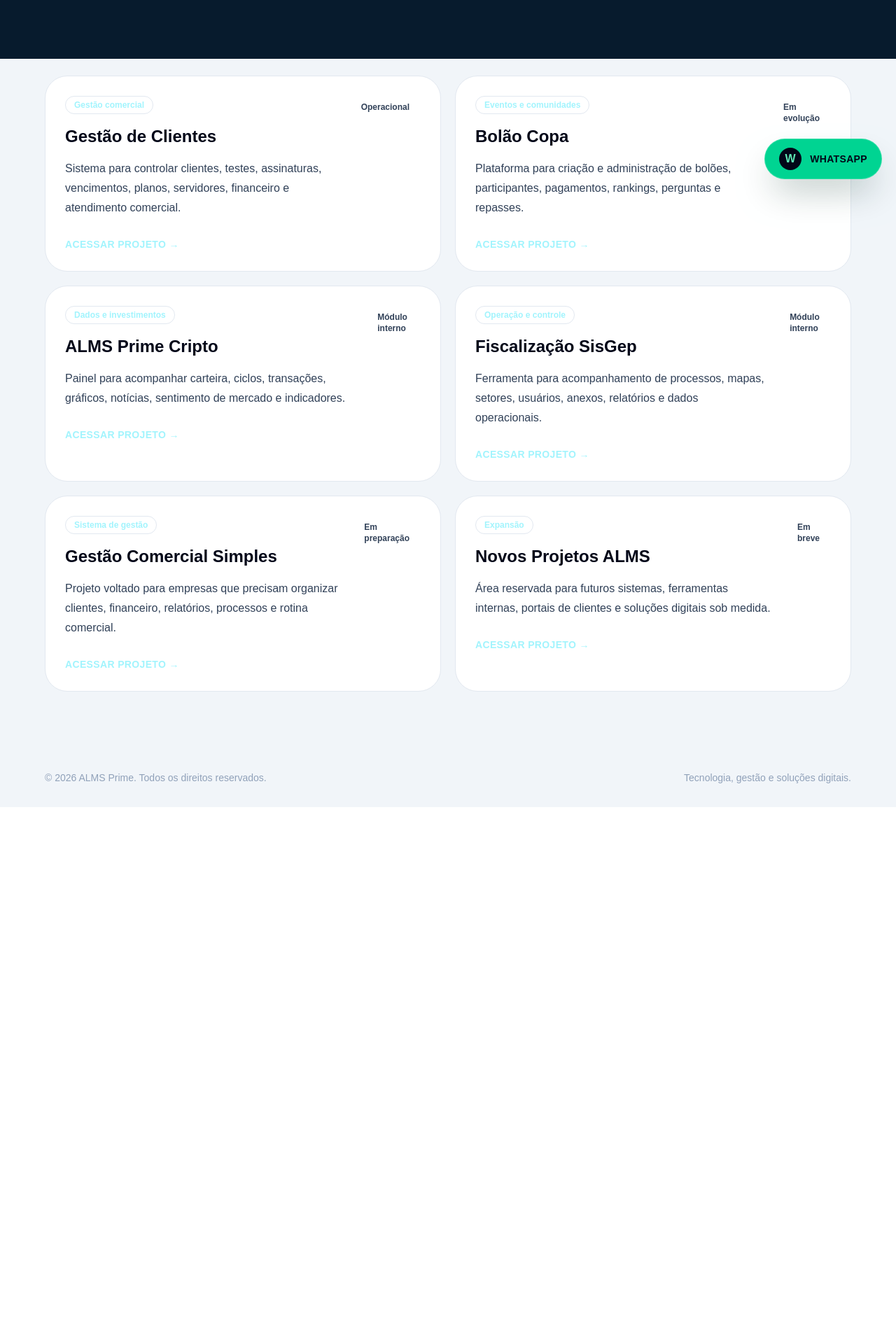
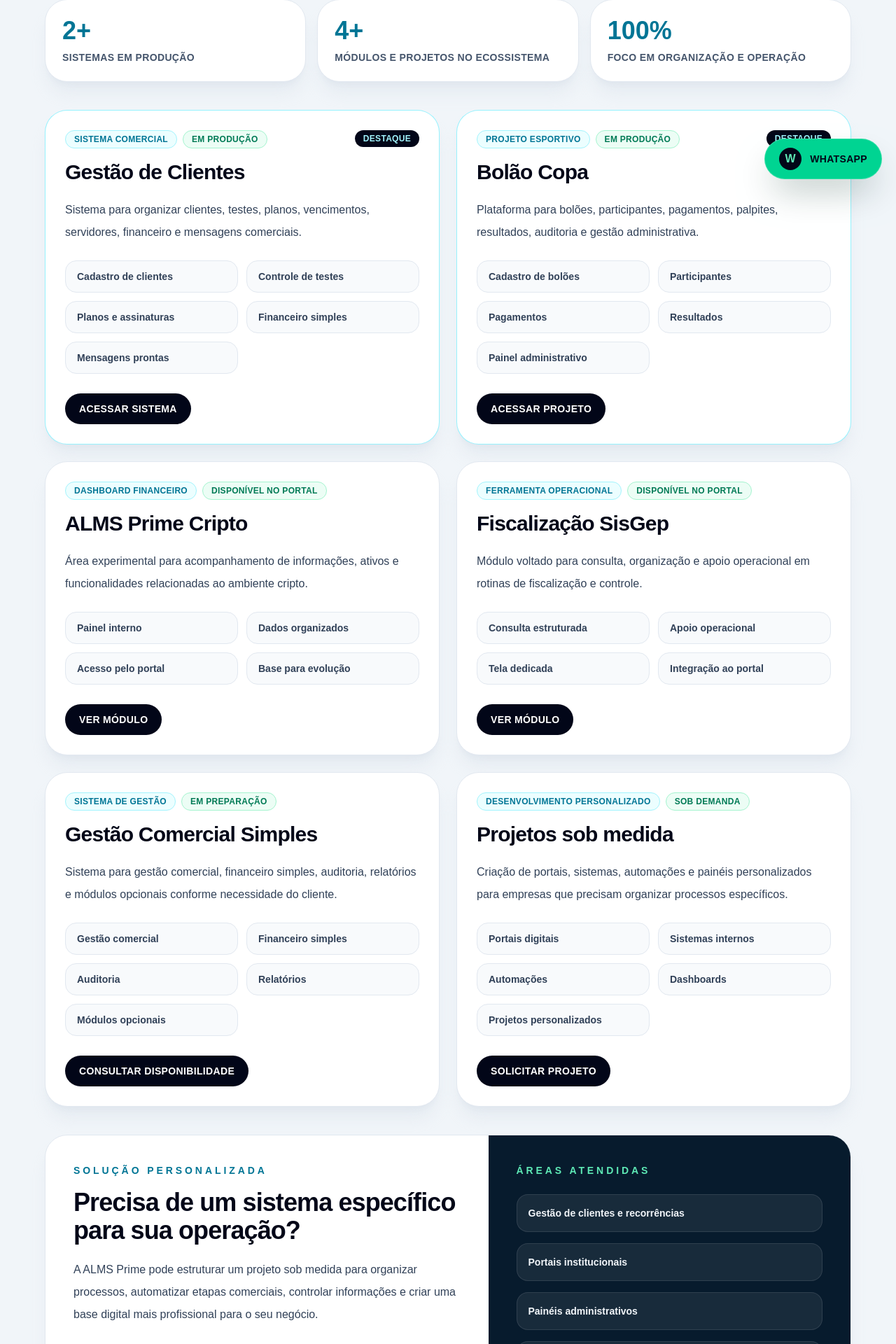
Before and after one commit to mendesrogerm/alms-prime-portal, a Next.js app: page /sistemas in a window 1280 px wide. Shown: the part 524-2444 px from the top of the page at 70% size. Before the commit the page ends 1677 px from the top, so only its background shows below. Built offline with nearby package versions, Linux system fonts and the light colour scheme.

Commit message:
Melhorar vitrine de sistemas do portal

```diff
--- a/src/app/sistemas/page.tsx
+++ b/src/app/sistemas/page.tsx
@@ -5,51 +5,124 @@ import { SiteHeader } from "../../components/SiteHeader";
 const sistemas = [
   {
     nome: "Gestão de Clientes",
-    categoria: "Gestão comercial",
+    categoria: "Sistema comercial",
+    status: "Em produção",
     descricao:
-      "Sistema para controlar clientes, testes, assinaturas, vencimentos, planos, servidores, financeiro e atendimento comercial.",
+      "Sistema para organizar clientes, testes, planos, vencimentos, servidores, financeiro e mensagens comerciais.",
+    recursos: [
+      "Cadastro de clientes",
+      "Controle de testes",
+      "Planos e assinaturas",
+      "Financeiro simples",
+      "Mensagens prontas",
+    ],
     href: "https://clientes.almsprime.com.br",
-    status: "Operacional",
+    cta: "Acessar sistema",
+    externo: true,
+    destaque: true,
   },
   {
     nome: "Bolão Copa",
-    categoria: "Eventos e comunidades",
+    categoria: "Projeto esportivo",
+    status: "Em produção",
     descricao:
-      "Plataforma para criação e administração de bolões, participantes, pagamentos, rankings, perguntas e repasses.",
+      "Plataforma para bolões, participantes, pagamentos, palpites, resultados, auditoria e gestão administrativa.",
+    recursos: [
+      "Cadastro de bolões",
+      "Participantes",
+      "Pagamentos",
+      "Resultados",
+      "Painel administrativo",
+    ],
     href: "https://bolao.almsprime.com.br",
-    status: "Em evolução",
+    cta: "Acessar projeto",
+    externo: true,
+    destaque: true,
   },
   {
     nome: "ALMS Prime Cripto",
-    categoria: "Dados e investimentos",
+    categoria: "Dashboard financeiro",
+    status: "Disponível no portal",
     descricao:
-      "Painel para acompanhar carteira, ciclos, transações, gráficos, notícias, sentimento de mercado e indicadores.",
+      "Área experimental para acompanhamento de informações, ativos e funcionalidades relacionadas ao ambiente cripto.",
+    recursos: [
+      "Painel interno",
+      "Dados organizados",
+      "Acesso pelo portal",
+      "Base para evolução",
+    ],
     href: "/cripto",
-    status: "Módulo interno",
+    cta: "Ver módulo",
+    externo: false,
+    destaque: false,
   },
   {
     nome: "Fiscalização SisGep",
-    categoria: "Operação e controle",
+    categoria: "Ferramenta operacional",
+    status: "Disponível no portal",
     descricao:
-      "Ferramenta para acompanhamento de processos, mapas, setores, usuários, anexos, relatórios e dados operacionais.",
+      "Módulo voltado para consulta, organização e apoio operacional em rotinas de fiscalização e controle.",
+    recursos: [
+      "Consulta estruturada",
+      "Apoio operacional",
+      "Tela dedicada",
+      "Integração ao portal",
+    ],
     href: "/fiscalizacao",
-    status: "Módulo interno",
+    cta: "Ver módulo",
+    externo: false,
+    destaque: false,
   },
   {
     nome: "Gestão Comercial Simples",
     categoria: "Sistema de gestão",
+    status: "Em preparação",
     descricao:
-      "Projeto voltado para empresas que precisam organizar clientes, financeiro, relatórios, processos e rotina comercial.",
-    href: "#",
-    status: "Em preparação",
+      "Sistema para gestão comercial, financeiro simples, auditoria, relatórios e módulos opcionais conforme necessidade do cliente.",
+    recursos: [
+      "Gestão comercial",
+      "Financeiro simples",
+      "Auditoria",
+      "Relatórios",
+      "Módulos opcionais",
+    ],
+    href: "https://wa.me/5511964073364?text=Ol%C3%A1%2C%20gostaria%20de%20saber%20mais%20sobre%20o%20sistema%20Gest%C3%A3o%20Comercial%20Simples.",
+    cta: "Consultar disponibilidade",
+    externo: true,
+    destaque: false,
   },
   {
-    nome: "Novos Projetos ALMS",
-    categoria: "Expansão",
+    nome: "Projetos sob medida",
+    categoria: "Desenvolvimento personalizado",
+    status: "Sob demanda",
     descricao:
-      "Área reservada para futuros sistemas, ferramentas internas, portais de clientes e soluções digitais sob medida.",
-    href: "#",
-    status: "Em breve",
+      "Criação de portais, sistemas, automações e painéis personalizados para empresas que precisam organizar processos específicos.",
+    recursos: [
+      "Portais digitais",
+      "Sistemas internos",
+      "Automações",
+      "Dashboards",
+      "Projetos personalizados",
+    ],
+    href: "https://wa.me/5511964073364?text=Ol%C3%A1%2C%20gostaria%20de%20conversar%20sobre%20um%20projeto%20sob%20medida%20com%20a%20ALMS%20Prime.",
+    cta: "Solicitar projeto",
+    externo: true,
+    destaque: false,
+  },
+];
+
+const indicadores = [
+  {
+    numero: "2+",
+    texto: "sistemas em produção",
+  },
+  {
+    numero: "4+",
+    texto: "módulos e projetos no ecossistema",
+  },
+  {
+    numero: "100%",
+    texto: "foco em organização e operação",
   },
 ];
 
@@ -57,45 +130,144 @@ export default function SistemasPage() {
   return (
     <main className="min-h-screen bg-slate-100 text-slate-950">
       <section className="relative overflow-hidden bg-[#071b2d] px-6 py-6 text-white sm:px-10 lg:px-16">
-        <div className="absolute inset-0 -z-10 bg-[radial-gradient(circle_at_top_left,rgba(34,211,238,0.20),transparent_34%),radial-gradient(circle_at_bottom_right,rgba(16,185,129,0.14),transparent_34%),linear-gradient(135deg,#020617_0%,#07111f_52%,#020617_100%)]" />
+        <div className="absolute inset-0 bg-[radial-gradient(circle_at_top_left,rgba(34,211,238,0.26),transparent_34%),radial-gradient(circle_at_top_right,rgba(16,185,129,0.22),transparent_32%),linear-gradient(135deg,#082033_0%,#0d3148_52%,#061728_100%)]" />
 
-        <SiteHeader />
+        <div className="relative">
+          <SiteHeader />
 
-        <PageHero
-          eyebrow="Sistemas ALMS Prime"
-          title="Um ecossistema de projetos digitais conectados à operação."
-          description="Esta área reúne os sistemas, módulos e projetos da ALMS Prime. A ideia é centralizar tudo em um único portal institucional, deixando cada solução organizada, acessível e pronta para evolução."
-        />
+          <PageHero
+            eyebrow="Sistemas"
+            title="Produtos digitais da ALMS Prime"
+            description="Conheça os sistemas, módulos e projetos digitais que fazem parte do ecossistema ALMS Prime para gestão, operação, controle e crescimento."
+          />
+        </div>
       </section>
 
       <section className="-mt-6 px-6 pb-20 pt-12 sm:px-10 lg:px-16">
-        <div className="mx-auto grid max-w-7xl gap-5 lg:grid-cols-2">
+        <div className="mx-auto grid max-w-7xl gap-4 sm:grid-cols-3">
+          {indicadores.map((item) => (
+            <div
+              key={item.texto}
+              className="rounded-[2rem] border border-slate-200 bg-white p-6 shadow-xl shadow-slate-300/30"
+            >
+              <p className="text-4xl font-black text-cyan-700">{item.numero}</p>
+              <p className="mt-2 text-sm font-bold uppercase tracking-wide text-slate-600">
+                {item.texto}
+              </p>
+            </div>
+          ))}
+        </div>
+
+        <div className="mx-auto mt-10 grid max-w-7xl gap-6 lg:grid-cols-2">
           {sistemas.map((sistema) => (
             <a
               key={sistema.nome}
               href={sistema.href}
-              className="group rounded-[2rem] border border-slate-200 bg-white p-7 transition hover:-translate-y-1 hover:border-cyan-300/50 hover:bg-cyan-300/10"
+              target={sistema.externo ? "_blank" : undefined}
+              rel={sistema.externo ? "noreferrer" : undefined}
+              className={`group rounded-[2rem] border bg-white p-7 shadow-xl shadow-slate-300/30 transition hover:-translate-y-1 hover:shadow-2xl ${
+                sistema.destaque
+                  ? "border-cyan-300/60"
+                  : "border-slate-200 hover:border-cyan-300/60"
+              }`}
             >
-              <div className="flex flex-col gap-5 sm:flex-row sm:items-start sm:justify-between">
+              <div className="flex flex-col gap-4 sm:flex-row sm:items-start sm:justify-between">
                 <div>
-                  <div className="mb-4 inline-flex rounded-full border border-slate-200 px-3 py-1 text-xs font-bold text-cyan-200">
-                    {sistema.categoria}
+                  <div className="mb-4 flex flex-wrap gap-2">
+                    <span className="rounded-full border border-cyan-200 bg-cyan-50 px-3 py-1 text-xs font-black uppercase tracking-wide text-cyan-700">
+                      {sistema.categoria}
+                    </span>
+
+                    <span className="rounded-full border border-emerald-200 bg-emerald-50 px-3 py-1 text-xs font-black uppercase tracking-wide text-emerald-700">
+                      {sistema.status}
+                    </span>
                   </div>
-                  <h2 className="text-2xl font-black">{sistema.nome}</h2>
-                  <p className="mt-4 leading-7 text-slate-700">
-                    {sistema.descricao}
-                  </p>
+
+                  <h2 className="text-2xl font-black tracking-tight text-slate-950 sm:text-3xl">
+                    {sistema.nome}
+                  </h2>
                 </div>
-                <span className="rounded-full bg-white/10 px-4 py-2 text-xs font-bold text-slate-700">
-                  {sistema.status}
-                </span>
+
+                {sistema.destaque ? (
+                  <span className="w-fit rounded-full bg-slate-950 px-3 py-1 text-xs font-black uppercase tracking-wide text-cyan-200">
+                    Destaque
+                  </span>
+                ) : null}
               </div>
 
-              <div className="mt-7 text-sm font-black uppercase tracking-wide text-cyan-200">
-                Acessar projeto →
+              <p className="mt-5 leading-8 text-slate-700">
+                {sistema.descricao}
+              </p>
+
+              <div className="mt-6 grid gap-3 sm:grid-cols-2">
+                {sistema.recursos.map((recurso) => (
+                  <div
+                    key={recurso}
+                    className="rounded-2xl border border-slate-200 bg-slate-50 px-4 py-3 text-sm font-semibold text-slate-700"
+                  >
+                    {recurso}
+                  </div>
+                ))}
+              </div>
+
+              <div className="mt-7 inline-flex rounded-full bg-slate-950 px-5 py-3 text-sm font-black uppercase tracking-wide text-white transition group-hover:bg-cyan-500 group-hover:text-slate-950">
+                {sistema.cta}
               </div>
             </a>
           ))}
+        </div>
+
+        <div className="mx-auto mt-10 overflow-hidden rounded-[2rem] border border-slate-200 bg-white shadow-xl shadow-slate-300/30">
+          <div className="grid gap-0 lg:grid-cols-[1.1fr_0.9fr]">
+            <div className="p-8 sm:p-10">
+              <p className="text-sm font-black uppercase tracking-[0.28em] text-cyan-700">
+                Solução personalizada
+              </p>
+
+              <h2 className="mt-4 text-3xl font-black tracking-tight text-slate-950 sm:text-4xl">
+                Precisa de um sistema específico para sua operação?
+              </h2>
+
+              <p className="mt-5 max-w-3xl leading-8 text-slate-700">
+                A ALMS Prime pode estruturar um projeto sob medida para organizar
+                processos, automatizar etapas comerciais, controlar informações e
+                criar uma base digital mais profissional para o seu negócio.
+              </p>
+
+              <a
+                href="https://wa.me/5511964073364?text=Ol%C3%A1%2C%20gostaria%20de%20criar%20um%20sistema%20sob%20medida%20com%20a%20ALMS%20Prime."
+                target="_blank"
+                rel="noreferrer"
+                className="mt-8 inline-flex rounded-full bg-emerald-400 px-6 py-3 text-sm font-black uppercase tracking-wide text-slate-950 transition hover:-translate-y-1 hover:bg-emerald-300"
+              >
+                Conversar pelo WhatsApp
+              </a>
+            </div>
+
+            <div className="bg-[#071b2d] p-8 text-white sm:p-10">
+              <p className="text-sm font-black uppercase tracking-[0.28em] text-emerald-300">
+                Áreas atendidas
+              </p>
+
+              <div className="mt-6 space-y-4">
+                {[
+                  "Gestão de clientes e recorrências",
+                  "Portais institucionais",
+                  "Painéis administrativos",
+                  "Controle financeiro simples",
+                  "Automações comerciais",
+                  "Dashboards e relatórios",
+                ].map((item) => (
+                  <div
+                    key={item}
+                    className="rounded-2xl border border-white/10 bg-white/[0.07] p-4 text-sm font-semibold text-slate-100"
+                  >
+                    {item}
+                  </div>
+                ))}
+              </div>
+            </div>
+          </div>
         </div>
       </section>
 
```
